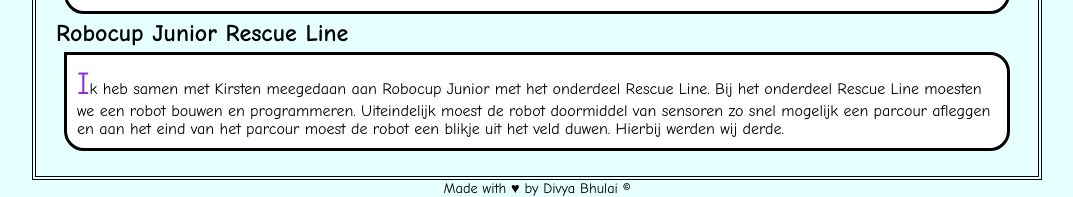
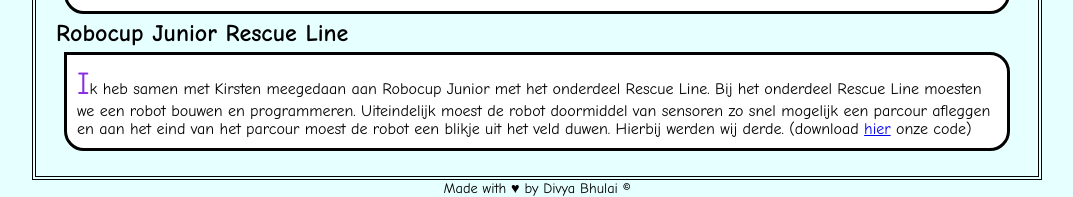
Before and after one commit to DivyaBhulai/divyabhulai.github.io, a plain HTML site: page projecten.html in a window 1280 px wide. Shown: the part 1290-1487 px from the top of the page, without its empty margins (103-1176 px from the left). Drawn offline with Linux system fonts and the light colour scheme.

Commit message:
controle

```diff
--- a/projecten.html
+++ b/projecten.html
@@ -50,7 +50,7 @@
           Ik heb samen met Kirsten meegedaan aan Robocup Junior met het onderdeel Rescue Line. Bij het
           onderdeel Rescue Line moesten we een robot bouwen en programmeren. Uiteindelijk moest de robot doormiddel van sensoren
           zo snel mogelijk een parcour afleggen en aan het eind van het parcour moest de robot een blikje uit het veld duwen.
-          Hierbij werden wij derde.
+          Hierbij werden wij derde. (download <a href="https://divyabhulai.github.io/RescueLine/Lijnvolger%20Supergirls.ev3">hier</a> onze code)
         </p>
       </article>
     </section>
```
